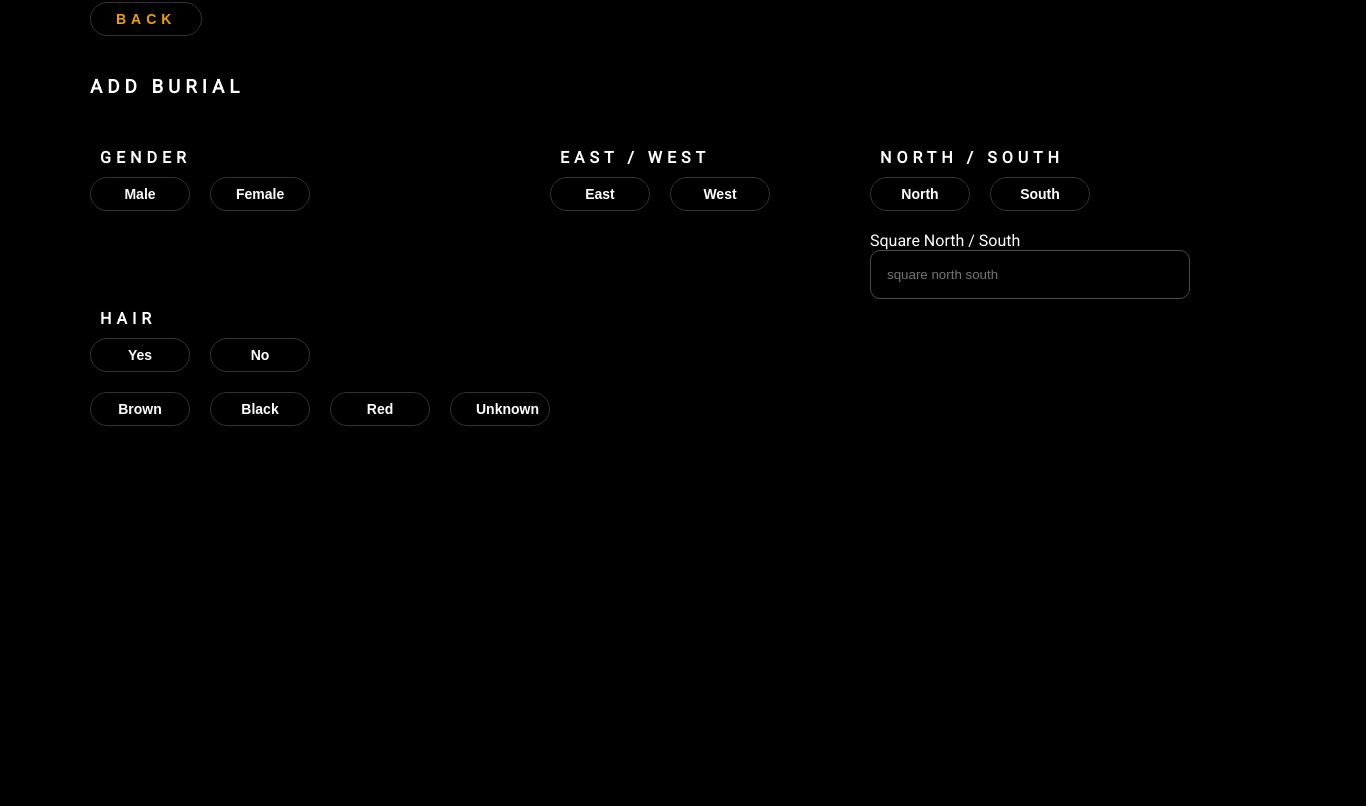
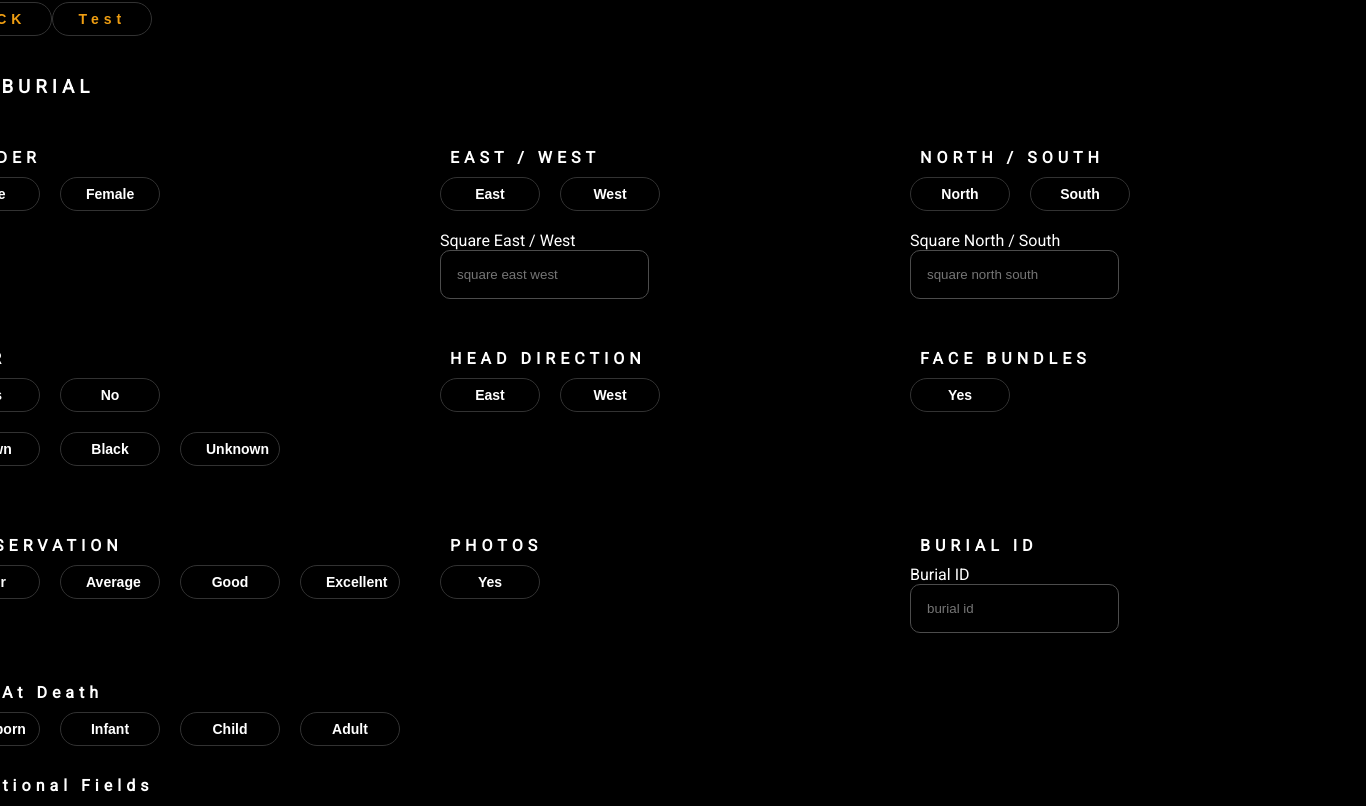
Before and after one commit to adamnorton-sunder/INTEX2, a React (Create React App) app in the folder frontend/: page /addBurial in a window 1280 px wide. Shown: the part 99-905 px from the top of the page, 1366 px wide, since content can reach past the window. Before the commit the page ends 851 px from the top, so only its background shows below. Built offline with nearby package versions, Linux system fonts and the light colour scheme; what @aws-amplify/ui-react, aws-amplify would draw is missing.

Commit message:
Progress on Add Burial Form

```diff
--- /dev/null
+++ b/frontend/src/components/AddBurial/AddBurial.css
@@ -0,0 +1,14 @@
+input {
+    max-width: 175px
+}
+
+.optionButton {
+    padding: 8px 25px;
+    background-color: transparent;
+    border-radius: 20px;
+    border: 1px solid rgb(50,50,50);
+}
+
+.optionButton:hover {
+    background-color: rgba(50,50,50, .40);
+}
--- a/frontend/src/components/AddBurial/AddBurial.tsx
+++ b/frontend/src/components/AddBurial/AddBurial.tsx
@@ -1,36 +1,79 @@
 import { Link } from "react-router-dom";
+import './AddBurial.css';
+import { BurialRecord } from "../../BurialRecord.interface";
 
 function AddBurial() {
 
-    const fields = ['id', 'squarenorthsouth', 'headdirection', 'sex', 'northsouth', 'depth',
-        'eastwest', 'adultsubadult', 'facebundles', 'southtohead', 'preservation',
-        'fieldbookpage', 'squareeastwest', 'goods', 'text', 'wrapping', 'haircolor',
-        'westtohead', 'samplescollected', 'area', 'burialid', 'length', 'burialnumber',
-        'dataexpertinitials', 'westtofeet', 'ageatdeath', 'southtofeet', 'excavationrecorder',
-        'photos', 'hair', 'burialmaterials', 'dateofexcavation', 'fieldbookexcavationyear',
+    let recordToAdd: BurialRecord = {
+        id: 0,
+        squarenorthsouth: "",
+        headdirection: "",
+        sex: "male",
+        northsouth: 0,
+        depth: 0,
+        eastwest: 0,
+        adultsubadult: "",
+        facebundles: false,
+        southtohead: 0,
+        preservation: 0,
+        fieldbookpage: 0,
+        squareeastwest: "",
+        goods: "",
+        text: "",
+        wrapping: "",
+        haircolor: "",
+        westtohead: 0,
+        samplescollected: "",
+        area: "",
+        burialid: "",
+        length: 0,
+        burialnumber: 0,
+        dataexpertinitials: "",
+        westtofeet: 0,
+        ageatdeath: "",
+        southtofeet: 0,
+        excavationrecorder: "",
+        photos: false,
+        hair: "",
+        burialmaterials: "",
+        dateofexcavation: "",
+        fieldbookexcavationyear: 0,
+        clusternumber: 0,
+        shaftnumber: 0
+    };
+
+    const fields = ['depth',
+        'adultsubadult', 'southtohead',
+        'fieldbookpage', 'goods', 'text', 'wrapping',
+        'westtohead', 'samplescollected', 'area', 'length', 'burialnumber',
+        'dataexpertinitials', 'westtofeet', 'southtofeet', 'excavationrecorder',
+        'burialmaterials', 'dateofexcavation', 'fieldbookexcavationyear',
         'clusternumber', 'shaftnumber']
 
     return (
-        <section style={{ width: '1100px', textAlign: 'left', justifyContent: 'start', paddingTop: '50px' }}>
+        <section style={{ width: '1400px', textAlign: 'left', justifyContent: 'start', paddingTop: '50px', paddingBottom: '150px' }}>
             <Link to='/summary'>
-                <button style={{ padding: '8px 25px', backgroundColor: 'transparent', borderRadius: '20px', border: '1px solid rgb(50,50,50)' }}>
+                <button className="optionButton">
                     <h3 style={{ letterSpacing: '5px', margin: '0px', fontSize: '14px', color: '#ef9e12' }}>BACK</h3>
                 </button>
             </Link>
+            <button className="optionButton" onClick={() => console.log(recordToAdd)}>
+                <h3 style={{ letterSpacing: '5px', margin: '0px', fontSize: '14px', color: '#ef9e12' }}>Test</h3>
+            </button>
             <div style={{ padding: '40px 0' }}>
                 <h3 style={{ letterSpacing: '5px', margin: '0px' }}>ADD BURIAL</h3>
             </div>
 
-            <section style={{ display: 'grid', gridTemplateColumns: 'repeat(3, 1fr)' }}>
+            <section style={{ display: 'grid', gridTemplateColumns: 'repeat(3, 1fr)', gap: '40px' }}>
                 <div>
                     <div style={{ padding: '10px' }}>
                         <h4 style={{ letterSpacing: '5px', margin: '0px' }}>GENDER</h4>
                     </div>
                     <div style={{ display: 'grid', gridTemplateColumns: '100px 100px', gap: '20px', marginBottom: '20px' }}>
-                        <button style={{ padding: '8px 25px', backgroundColor: 'transparent', borderRadius: '20px', border: '1px solid rgb(50,50,50)' }}>
+                        <button className="optionButton" onClick={() => { recordToAdd.sex = 'male' }}>
                             <h3 style={{ margin: '0px', fontSize: '14px' }}>Male</h3>
                         </button>
-                        <button style={{ padding: '8px 25px', backgroundColor: 'transparent', borderRadius: '20px', border: '1px solid rgb(50,50,50)' }}>
+                        <button className="optionButton">
                             <h3 style={{ margin: '0px', fontSize: '14px' }}>Female</h3>
                         </button>
                     </div>
@@ -41,12 +84,16 @@ function AddBurial() {
                         <h4 style={{ letterSpacing: '5px', margin: '0px' }}>EAST / WEST</h4>
                     </div>
                     <div style={{ display: 'grid', gridTemplateColumns: '100px 100px', gap: '20px', marginBottom: '20px' }}>
-                        <button style={{ padding: '8px 25px', backgroundColor: 'transparent', borderRadius: '20px', border: '1px solid rgb(50,50,50)' }}>
+                        <button className="optionButton">
                             <h3 style={{ margin: '0px', fontSize: '14px' }}>East</h3>
                         </button>
-                        <button style={{ padding: '8px 25px', backgroundColor: 'transparent', borderRadius: '20px', border: '1px solid rgb(50,50,50)' }}>
+                        <button className="optionButton">
                             <h3 style={{ margin: '0px', fontSize: '14px' }}>West</h3>
                         </button>
+                    </div>
+                    <div style={{ display: 'grid', gridTemplateRows: 'auto auto' }}>
+                        <label>Square East / West</label>
+                        <input placeholder="square east west" style={{ padding: '16px', border: '1px solid #4c4c4c', backgroundColor: 'transparent', borderRadius: '10px' }} />
                     </div>
                 </div>
 
@@ -55,10 +102,10 @@ function AddBurial() {
                         <h4 style={{ letterSpacing: '5px', margin: '0px' }}>NORTH / SOUTH</h4>
                     </div>
                     <div style={{ display: 'grid', gridTemplateColumns: '100px 100px', gap: '20px', marginBottom: '20px' }}>
-                        <button style={{ padding: '8px 25px', backgroundColor: 'transparent', borderRadius: '20px', border: '1px solid rgb(50,50,50)' }}>
+                        <button className="optionButton">
                             <h3 style={{ margin: '0px', fontSize: '14px' }}>North</h3>
                         </button>
-                        <button style={{ padding: '8px 25px', backgroundColor: 'transparent', borderRadius: '20px', border: '1px solid rgb(50,50,50)' }}>
+                        <button className="optionButton">
                             <h3 style={{ margin: '0px', fontSize: '14px' }}>South</h3>
                         </button>
                     </div>
@@ -73,38 +120,125 @@ function AddBurial() {
                         <h4 style={{ letterSpacing: '5px', margin: '0px' }}>HAIR</h4>
                     </div>
                     <div style={{ display: 'grid', gridTemplateColumns: '100px 100px', gap: '20px', marginBottom: '20px' }}>
-                        <button style={{ padding: '8px 25px', backgroundColor: 'transparent', borderRadius: '20px', border: '1px solid rgb(50,50,50)' }}>
+                        <button className="optionButton">
                             <h3 style={{ margin: '0px', fontSize: '14px' }}>Yes</h3>
                         </button>
-                        <button style={{ padding: '8px 25px', backgroundColor: 'transparent', borderRadius: '20px', border: '1px solid rgb(50,50,50)' }}>
+                        <button className="optionButton">
                             <h3 style={{ margin: '0px', fontSize: '14px' }}>No</h3>
                         </button>
                     </div>
-                    <div style={{ display: 'grid', gridTemplateColumns: '100px 100px 100px 100px', gap: '20px', marginBottom: '20px' }}>
-                        <button style={{ padding: '8px 25px', backgroundColor: 'transparent', borderRadius: '20px', border: '1px solid rgb(50,50,50)' }}>
+                    <div style={{ display: 'grid', gridTemplateColumns: '100px 100px 100px', gap: '20px', marginBottom: '20px' }}>
+                        <button className="optionButton">
                             <h3 style={{ margin: '0px', fontSize: '14px' }}>Brown</h3>
                         </button>
-                        <button style={{ padding: '8px 25px', backgroundColor: 'transparent', borderRadius: '20px', border: '1px solid rgb(50,50,50)' }}>
+                        <button className="optionButton">
                             <h3 style={{ margin: '0px', fontSize: '14px' }}>Black</h3>
                         </button>
-                        <button style={{ padding: '8px 25px', backgroundColor: 'transparent', borderRadius: '20px', border: '1px solid rgb(50,50,50)' }}>
-                            <h3 style={{ margin: '0px', fontSize: '14px' }}>Red</h3>
+                        <button className="optionButton">
+                            <h3 style={{ margin: '0px', fontSize: '14px' }}>Unknown</h3>
                         </button>
-                        <button style={{ padding: '8px 25px', backgroundColor: 'transparent', borderRadius: '20px', border: '1px solid rgb(50,50,50)' }}>
-                            <h3 style={{ margin: '0px', fontSize: '14px' }}>Unknown</h3>
+                    </div>
+                </div>
+
+                <div>
+                    <div style={{ padding: '10px' }}>
+                        <h4 style={{ letterSpacing: '5px', margin: '0px' }}>HEAD DIRECTION</h4>
+                    </div>
+                    <div style={{ display: 'grid', gridTemplateColumns: '100px 100px', gap: '20px', marginBottom: '20px' }}>
+                        <button className="optionButton">
+                            <h3 style={{ margin: '0px', fontSize: '14px' }}>East</h3>
+                        </button>
+                        <button className="optionButton">
+                            <h3 style={{ margin: '0px', fontSize: '14px' }}>West</h3>
+                        </button>
+                    </div>
+                </div>
+
+                <div>
+                    <div style={{ padding: '10px' }}>
+                        <h4 style={{ letterSpacing: '5px', margin: '0px' }}>FACE BUNDLES</h4>
+                    </div>
+                    <div style={{ display: 'grid', gridTemplateColumns: '100px', gap: '20px', marginBottom: '20px' }}>
+                        <button className="optionButton">
+                            <h3 style={{ margin: '0px', fontSize: '14px' }}>Yes</h3>
+                        </button>
+                    </div>
+                </div>
+
+                <div>
+                    <div style={{ padding: '10px' }}>
+                        <h4 style={{ letterSpacing: '5px', margin: '0px' }}>PRESERVATION</h4>
+                    </div>
+                    <div style={{ display: 'grid', gridTemplateColumns: '100px 100px 100px 100px', gap: '20px', marginBottom: '20px' }}>
+                        <button className="optionButton">
+                            <h3 style={{ margin: '0px', fontSize: '14px' }}>Poor</h3>
+                        </button>
+                        <button className="optionButton">
+                            <h3 style={{ margin: '0px', fontSize: '14px' }}>Average</h3>
+                        </button>
+                        <button className="optionButton">
+                            <h3 style={{ margin: '0px', fontSize: '14px' }}>Good</h3>
+                        </button>
+                        <button className="optionButton">
+                            <h3 style={{ margin: '0px', fontSize: '14px' }}>Excellent</h3>
+                        </button>
+                    </div>
+                </div>
+
+                <div>
+                    <div style={{ padding: '10px' }}>
+                        <h4 style={{ letterSpacing: '5px', margin: '0px' }}>PHOTOS</h4>
+                    </div>
+                    <div style={{ display: 'grid', gridTemplateColumns: '100px', gap: '20px', marginBottom: '20px' }}>
+                        <button className="optionButton">
+                            <h3 style={{ margin: '0px', fontSize: '14px' }}>Yes</h3>
+                        </button>
+                    </div>
+                </div>
+
+                <div>
+                    <div style={{ padding: '10px' }}>
+                        <h4 style={{ letterSpacing: '5px', margin: '0px' }}>BURIAL ID</h4>
+                    </div>
+                    <div style={{ display: 'grid', gridTemplateRows: 'auto auto' }}>
+                        <label>Burial ID</label>
+                        <input placeholder="burial id" style={{ padding: '16px', border: '1px solid #4c4c4c', backgroundColor: 'transparent', borderRadius: '10px' }} />
+                    </div>
+                </div>
+
+                <div>
+                    <div style={{ padding: '10px' }}>
+                        <h4 style={{ letterSpacing: '5px', margin: '0px' }}>Age At Death</h4>
+                    </div>
+                    <div style={{ display: 'grid', gridTemplateColumns: '100px 100px 100px 100px', gap: '20px', marginBottom: '20px' }}>
+                        <button className="optionButton">
+                            <h3 style={{ margin: '0px', fontSize: '14px' }}>Newborn</h3>
+                        </button>
+                        <button className="optionButton">
+                            <h3 style={{ margin: '0px', fontSize: '14px' }}>Infant</h3>
+                        </button>
+                        <button className="optionButton">
+                            <h3 style={{ margin: '0px', fontSize: '14px' }}>Child</h3>
+                        </button>
+                        <button className="optionButton">
+                            <h3 style={{ margin: '0px', fontSize: '14px' }}>Adult</h3>
                         </button>
                     </div>
                 </div>
             </section>
 
-            {/* <section style={{ display: 'grid', gridTemplateColumns: 'repeat(auto-fit, minmax(180px, 1fr))', columnGap: '20px', rowGap: '10px' }}>
+
+            <div style={{ padding: '10px' }}>
+                <h4 style={{ letterSpacing: '5px', margin: '0px' }}>Additional Fields</h4>
+            </div>
+            <section style={{ display: 'grid', gridTemplateColumns: 'repeat(auto-fit, minmax(180px, 1fr))', columnGap: '20px', rowGap: '10px' }}>
                 {fields.map((key) => (
                     <div style={{ display: 'grid', gridTemplateRows: 'auto auto' }}>
                         <label>{key}</label>
                         <input key={key} placeholder={key} style={{ padding: '16px', border: '1px solid #4c4c4c', backgroundColor: 'transparent', borderRadius: '10px' }} />
                     </div>
                 ))}
-            </section> */}
+            </section>
         </section>
     )
 }
--- a/frontend/src/components/Login/loginPage.tsx
+++ b/frontend/src/components/Login/loginPage.tsx
@@ -5,9 +5,6 @@ import '@aws-amplify/ui-react/styles.css';
 import awsExports from '../../aws-exports';
 import { AuthContext } from '../../contexts/AuthContext';
 import './Login.css';
-import AwsLogin from './awsLogin';
-import { Authenticator } from '@aws-amplify/ui-react';
-import { AuthState } from '@aws-amplify/ui-components';
 import { CognitoUser } from 'amazon-cognito-identity-js';
 import { useUserContext } from './UserContext';
 
```
Also changed, not shown: frontend/src/BurialRecord.interface.ts (added, +37 -0 lines).
